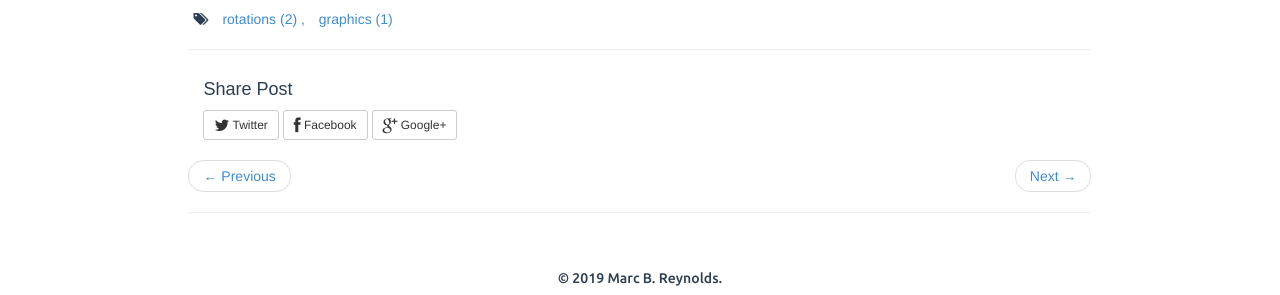
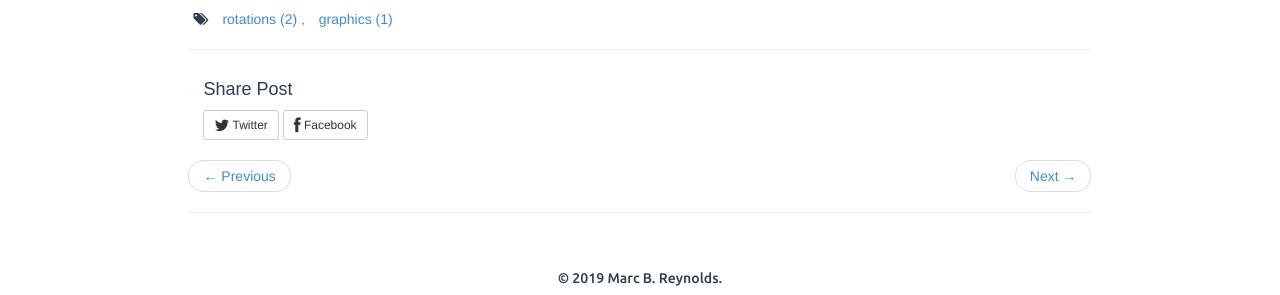
Before and after one commit to Marc-B-Reynolds/Marc-B-Reynolds.github.io, a Jekyll site: the page built from _posts/2018-06-12-SolveQRotVect.md, in a window 1280 px wide. Shown: the part 852-1147 px from the top of the page. Built offline with Jekyll 4.4.1, drawn with Linux system fonts in a browser that asks for light colours; formulas are drawn with MathJax 3.

Commit message:
Update post.html
nuke google+ (don't know why I did that in the first place)

```diff
--- a/_includes/post.html
+++ b/_includes/post.html
@@ -71,7 +71,7 @@
 
     <hr>
 
-	<!-- disable the share this post stuff for now -->
+    <!-- disable the share this post stuff for now -->
     <div>
       <section class="share col-sm-6">
         <h4 class="section-title">Share Post</h4>
@@ -84,11 +84,6 @@
            onclick="window.open(this.href, 'facebook-share','width=580,height=296');return false;">
           <i class="fa fa-facebook fa-lg"></i>
           Facebook
-        </a>
-        <a class="btn btn-default btn-sm gplus"
-           onclick="window.open('https://plus.google.com/share?url='+window.location.href, 'google-plus-share', 'width=490,height=530');return false;">
-          <i class="fa fa-google-plus fa-lg"></i>
-          Google+
         </a>
       </section>
     </div>
```
